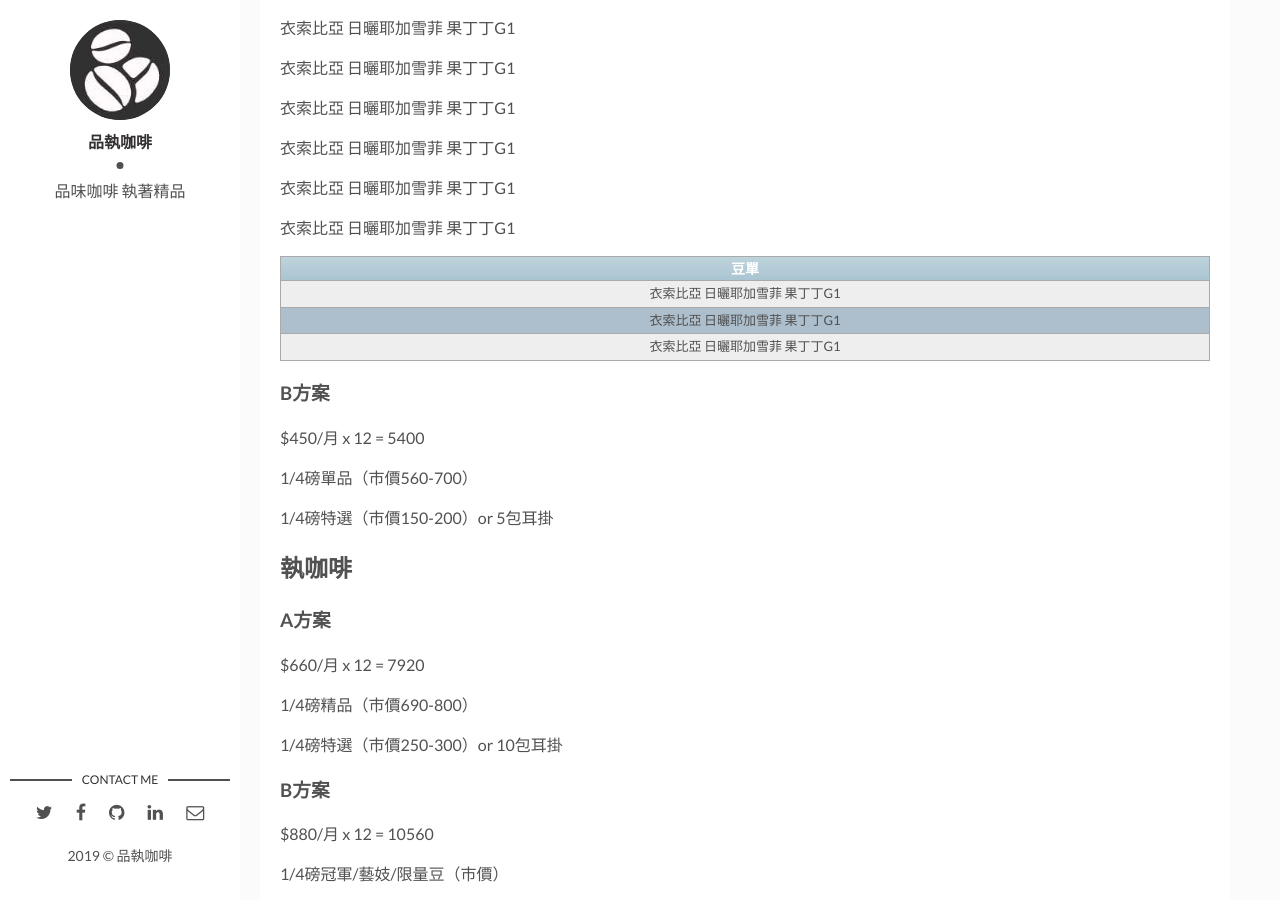
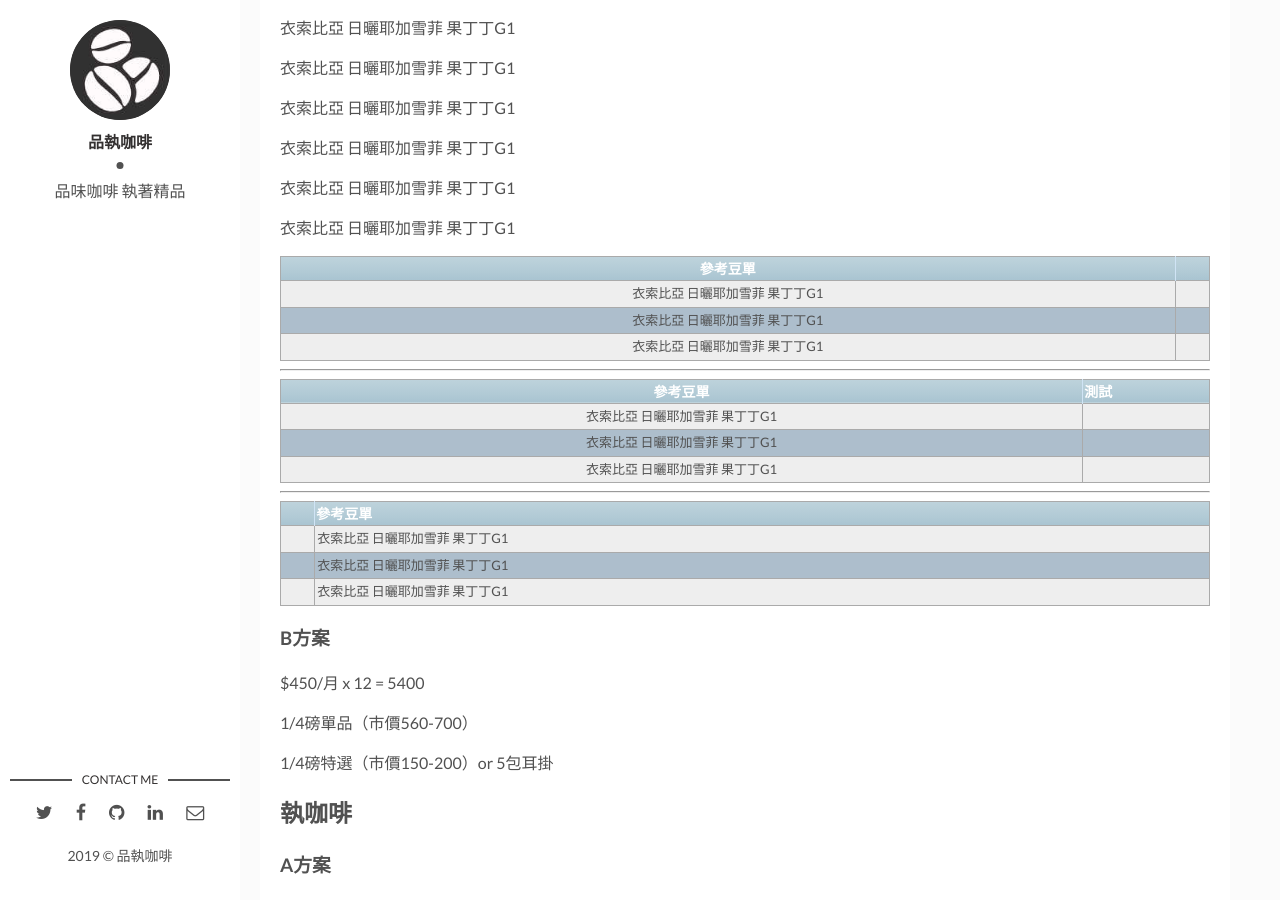
Before and after one commit to ping-coffee/ping-coffee.github.io, a Jekyll site: the page built from _posts/2019-09-19-subscription.markdown, in a window 1280 px wide and 900 px high, scrolled down 846 px. Built offline with Jekyll 4.4.1, drawn with Linux system fonts in a browser that asks for light colours; comment, search, counter and statistics services are not loaded.

Commit message:
test table again

```diff
--- a/_posts/2019-09-19-subscription.markdown
+++ b/_posts/2019-09-19-subscription.markdown
@@ -26,12 +26,27 @@ img: workflow.jpg # Add image post (optional)
 
 衣索比亞 日曬耶加雪菲 果丁丁G1
 
-|              豆單              |
-| :----------------------------: |
-| 衣索比亞 日曬耶加雪菲 果丁丁G1 |
-| 衣索比亞 日曬耶加雪菲 果丁丁G1 |
-| 衣索比亞 日曬耶加雪菲 果丁丁G1 |
+|            參考豆單            |      |
+| :----------------------------: | ---- |
+| 衣索比亞 日曬耶加雪菲 果丁丁G1 |      |
+| 衣索比亞 日曬耶加雪菲 果丁丁G1 |      |
+| 衣索比亞 日曬耶加雪菲 果丁丁G1 |      |
 
+---
+
+|            參考豆單            | 測試 |
+| :----------------------------: | ---- |
+| 衣索比亞 日曬耶加雪菲 果丁丁G1 |      |
+| 衣索比亞 日曬耶加雪菲 果丁丁G1 |      |
+| 衣索比亞 日曬耶加雪菲 果丁丁G1 |      |
+
+---
+
+|      | 參考豆單                       |
+| :--: | ------------------------------ |
+|      | 衣索比亞 日曬耶加雪菲 果丁丁G1 |
+|      | 衣索比亞 日曬耶加雪菲 果丁丁G1 |
+|      | 衣索比亞 日曬耶加雪菲 果丁丁G1 |
 
 
 ### B方案
```
